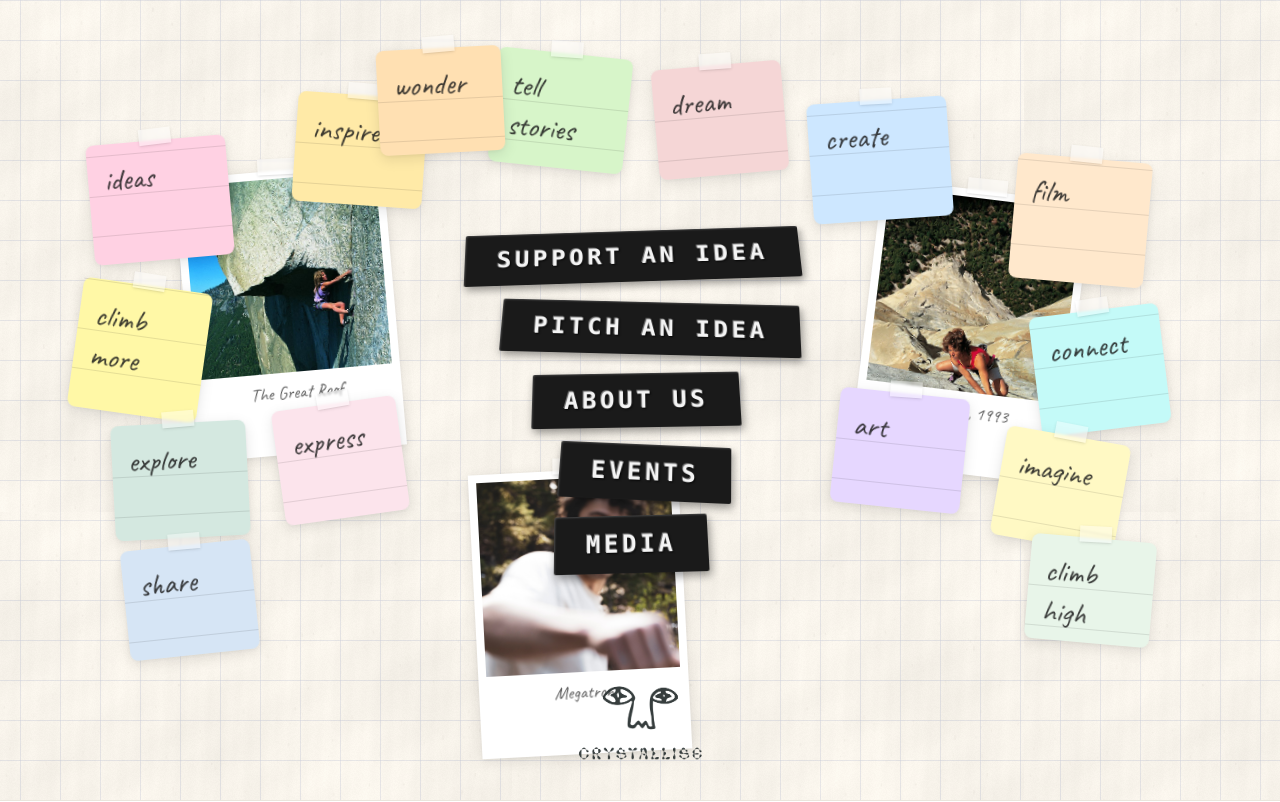
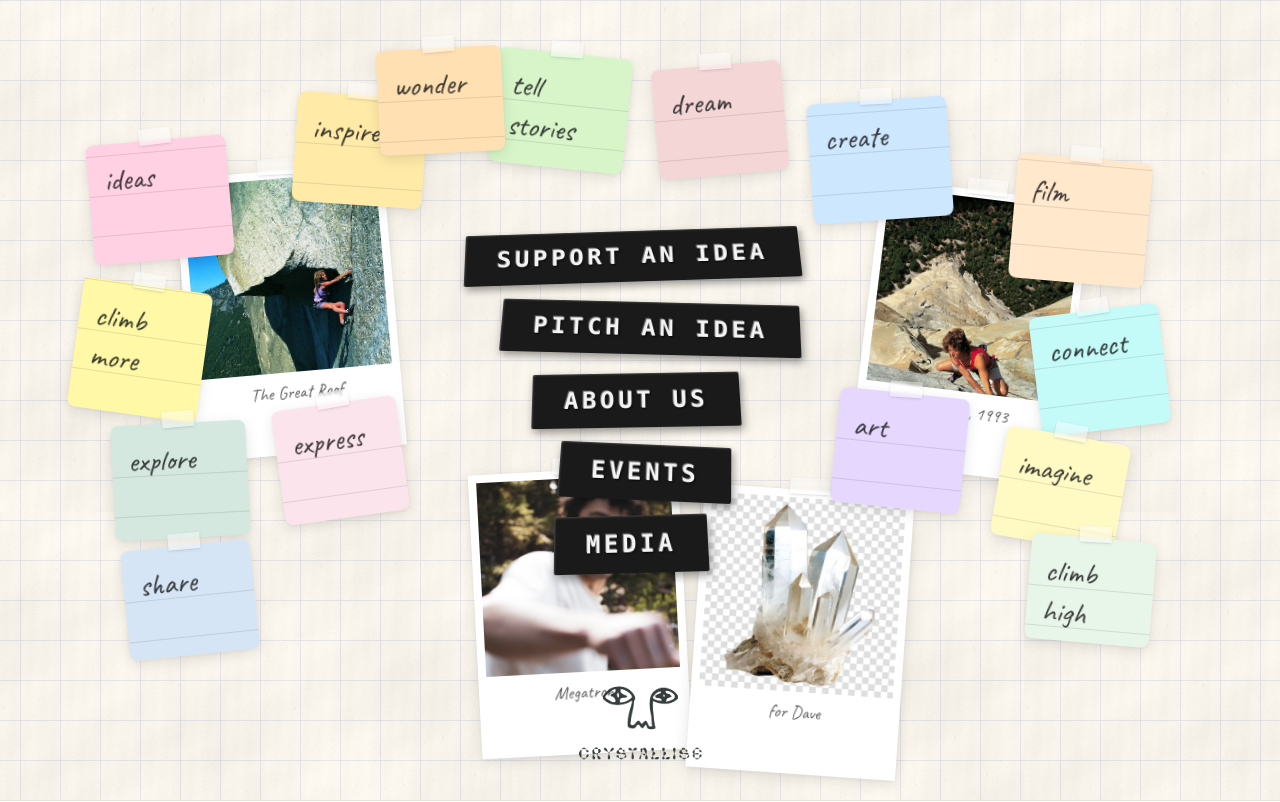
Before and after one commit to rbatsenko/crystallise-app, a Next.js app: page / in a window 1280 px wide. Shown: the top 802 px of the page. Built offline with nearby package versions, Linux system fonts and the light colour scheme; a web font is replaced by a local one.

Commit message:
feat: add crystal polaroid for dave

```diff
--- a/src/app/page.tsx
+++ b/src/app/page.tsx
@@ -48,6 +48,7 @@ const desktopPolaroids = [
   { src: "/images/lynn-hill-great-roof.jpg", alt: "Lynn Hill on the Great Roof", caption: "The Great Roof", cx: -350, cy: -100, rot: -5 },
   { src: "/images/lynn-hill-kgf-14-2016-the-nose.jpg", alt: "Lynn Hill on The Nose", caption: "The Nose, 1993", cx: 330, cy: -80, rot: 7 },
   { src: "/images/hamish-megatron.jpg", alt: "Hamish on Megatron", caption: "Megatron", cx: -60, cy: 200, rot: -3 },
+  { src: "/images/crystal.jpg", alt: "Crystal", caption: "for Dave", cx: 160, cy: 220, rot: 4 },
 ];
 
 const mobilePolaroids = [
```
Also changed, not shown: public/images/crystal.jpg (added).
